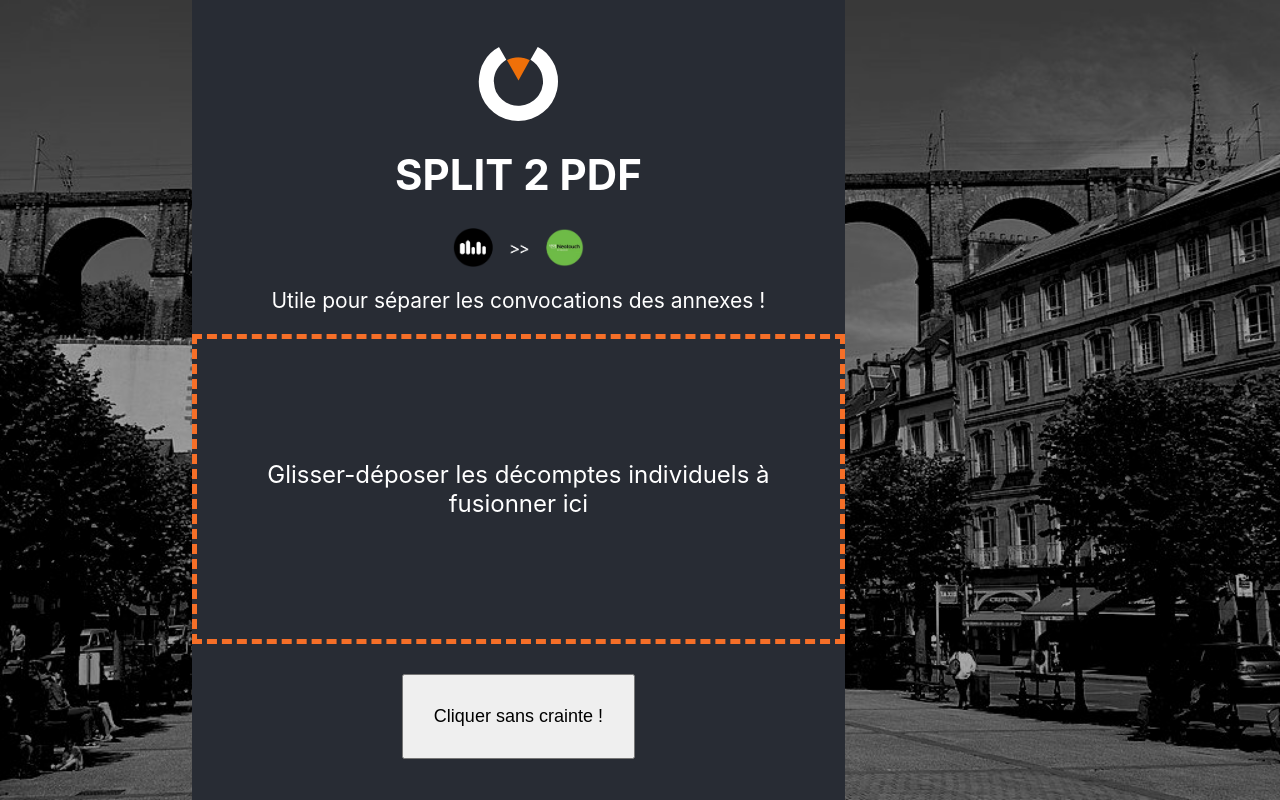
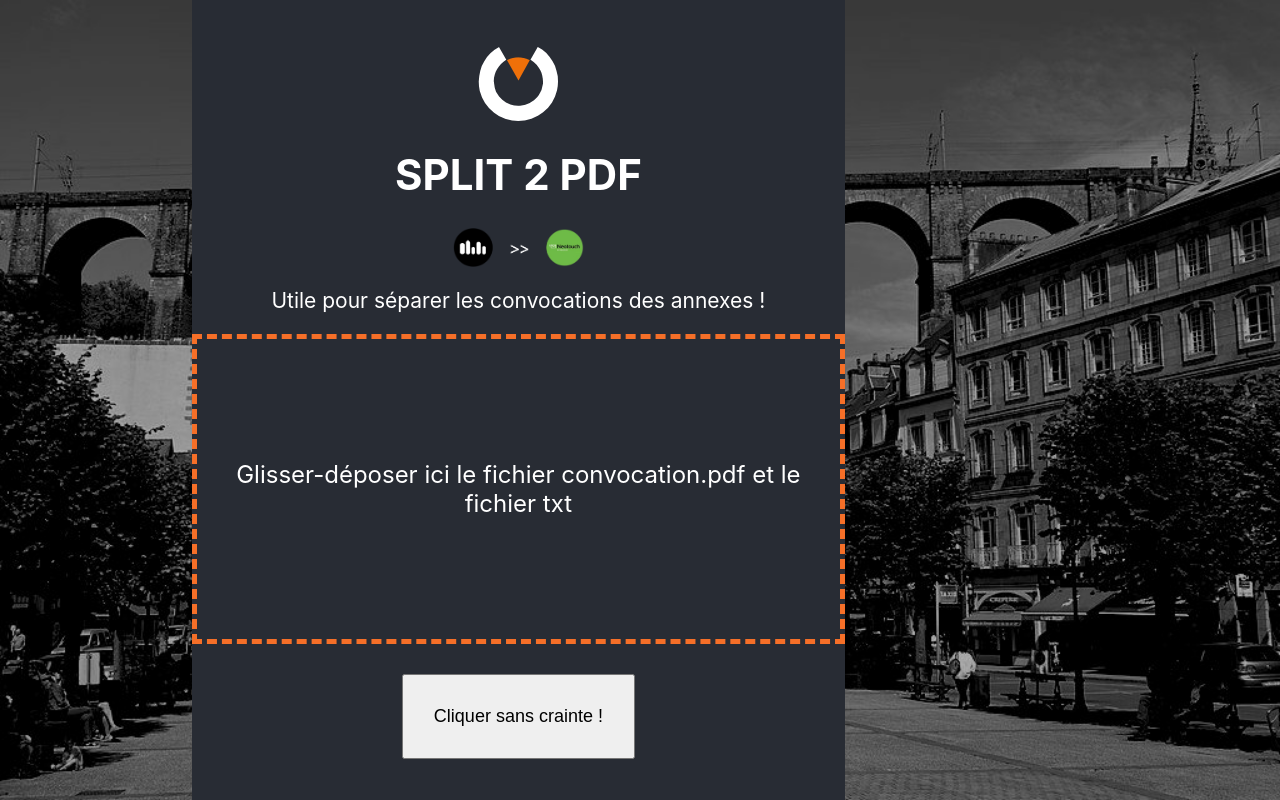
Before and after one commit to audacities/pow2neo, a React (Create React App) app: page / in a window 1280 px wide. Built offline with nearby package versions, Linux system fonts and the light colour scheme.

Commit message:
Change drop text

```diff
--- a/src/Dropzone.js
+++ b/src/Dropzone.js
@@ -20,7 +20,7 @@ const Dropzone = ({ onDrop, accept }) => {
           <p className="dropzone-content">Relâcher pour importer les fichiers</p>
         ) : (
           <p className="dropzone-content">
-            Glisser-déposer les décomptes individuels à fusionner ici
+            Glisser-déposer ici le fichier convocation.pdf et le fichier txt
           </p>
         )}
       </div>
```
